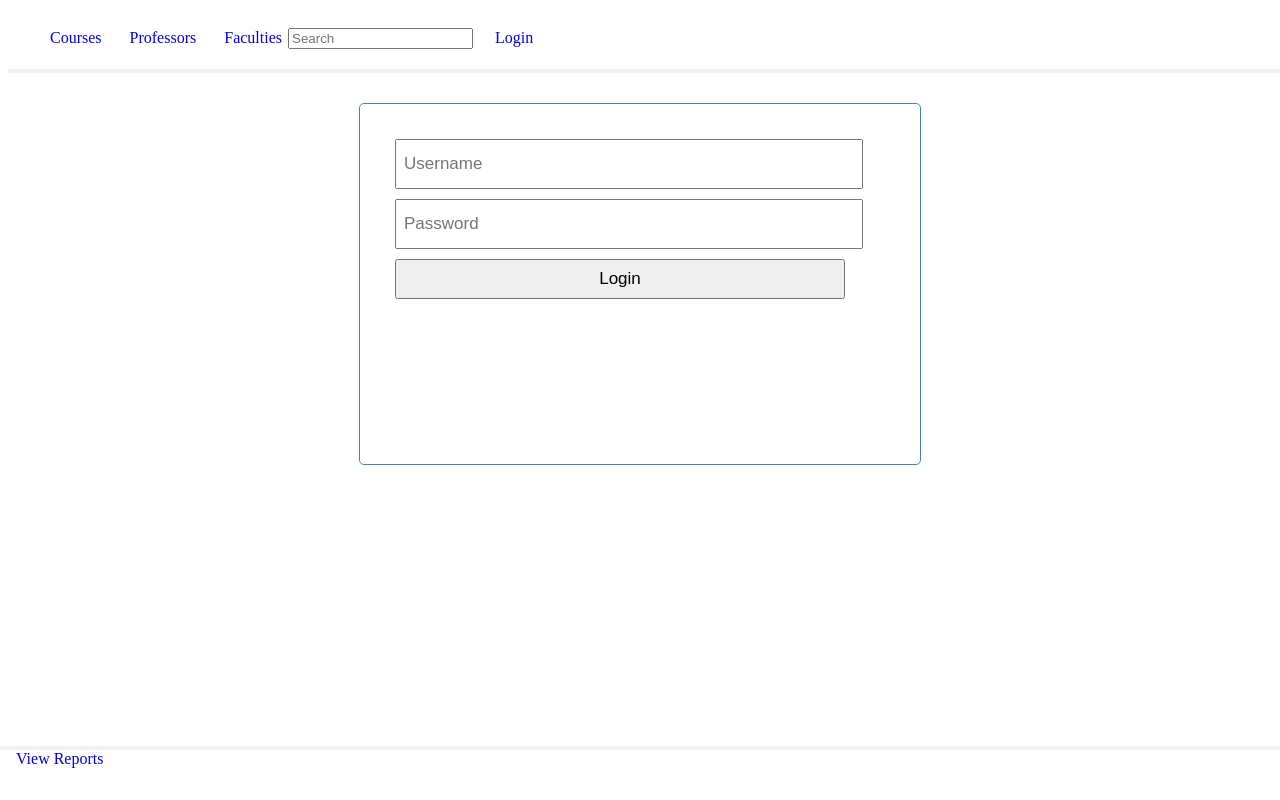
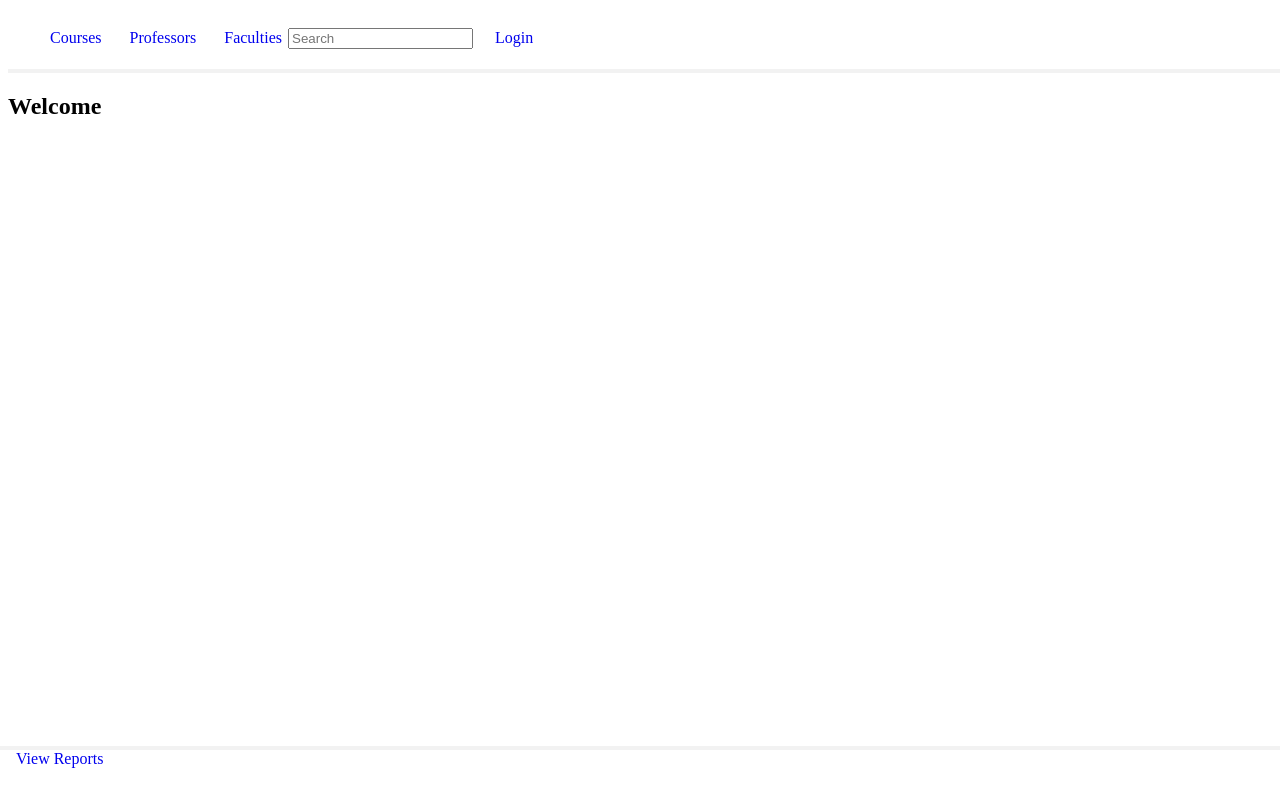
Before and after one commit to kayrux/University-Course-Helper, a React (Create React App) app in the folder client/: page /login in a window 1280 px wide. Both pictures are taken after typing "Sample", "Sample" into the empty fields and a click on the input "Login". Shown: the top 800 px of the page. Built offline with nearby package versions, Linux system fonts and the light colour scheme.

Commit message:
Added empty js files in all empty folders

```diff
--- a/client/src/App.js
+++ b/client/src/App.js
@@ -2,7 +2,7 @@ import { useState, useEffect } from "react";
 import { BrowserRouter as Router, Route, Routes} from "react-router-dom";
 import Navbar from './components/Navbar';
 import Footer from "./components/Footer";
-import Login from "./pages/login/Login";
+import Login from "./pages/login/LoginContainer";
 
 const App = () => {
     const [showLoggedAsAdmin, setLoggedAsAdmin] = useState(false) // Keep track of whether the user is logged in as admin
--- a/client/src/pages/login/Login.js
+++ /dev/null
@@ -1,50 +0,0 @@
-import { useState } from "react"
-
-const Login = ({onLogin}) => {
-    const [username, setUsername] = useState("")
-    const [password, setPassword] = useState("")
-
-    const onSubmit = (e) => {
-        e.preventDefault()
-
-        if(!username) {
-            alert("Please enter a username")
-            return
-        }
-
-        if (!password) {
-            alert("Please enter a password")
-            return
-        }
-        onLogin({username, password}) // To do
-        setUsername("")
-        setPassword("")
-
-
-
-    }
-
-    return (
-        <form className="login-form" onSubmit={onSubmit}>
-            <input
-                type="text"
-                placeholder="Username"
-                value={username}
-                onChange={(e) =>
-                    setUsername(e.target.value)}
-            />
-
-            <input
-                type="text"
-                placeholder="Password"
-                value={password}
-                onChange={(e) =>
-                    setPassword(e.target.value)}
-            />
-
-            <input type="submit" value="Login" className="btn btn-block" />
-        </form>
-        )
-}
-
-export default Login
--- /dev/null
+++ b/client/src/pages/login/LoginContainer.js
@@ -0,0 +1,58 @@
+import { useState } from "react"
+
+const Login = ({onLogin}) => {
+    const [username, setUsername] = useState("")
+    const [password, setPassword] = useState("")
+    const [loggedIn, setLoggedIn] = useState(false);
+
+    const onSubmit = (e) => {
+        e.preventDefault()
+
+        if(!username) {
+            alert("Please enter a username")
+            return
+        }
+
+        if (!password) {
+            alert("Please enter a password")
+            return
+        }
+        // TO DO:
+            // Try to login
+        // Upon successful login:
+        onLogin({username, password}) // To do
+        setUsername("")
+        setPassword("")
+        setLoggedIn(true)
+
+    }
+
+    return (
+        <>
+            {loggedIn ? (
+                <h2>Welcome</h2>
+            ) : (
+            <form className="login-form" onSubmit={onSubmit}>
+                <input
+                    type="text"
+                    placeholder="Username"
+                    value={username}
+                    onChange={(e) =>
+                        setUsername(e.target.value)}
+                />
+
+                <input
+                    type="text"
+                    placeholder="Password"
+                    value={password}
+                    onChange={(e) =>
+                        setPassword(e.target.value)}
+                />
+
+                <input type="submit" value="Login" className="btn btn-block" />
+            </form>)}
+        </>
+        )
+}
+
+export default Login
```
Also changed, not shown: client/src/pages/courseList/CourseListContainer.js (added), client/src/pages/editAccount/EditAccountContainer.js (added), client/src/pages/facultyInfo/FacultyInfo.js (added), client/src/pages/facultyList/FacultyListContainer.js (added), client/src/pages/professorInfo/ProfessorInfo.js (added), client/src/pages/professorList/ProfessorListContainer.js (added), client/src/pages/profile/Profile.js (added), client/src/pages/reportInfo/ReportInfo.js (added), client/src/pages/reportList/ReportListContainer.js (added).
